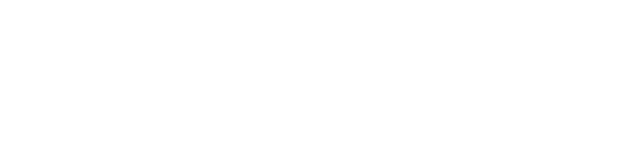
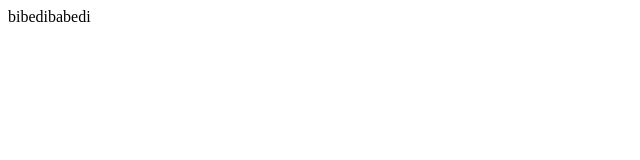
Before and after one commit to kon-1/kon-one, a plain HTML site: page hello.html in a window 1280 px wide. Shown: the whole page, without its empty margins (0-640 px from the left). Drawn offline with Linux system fonts and the light colour scheme.

Commit message:
third commit
weiter

```diff
--- a/hello.html
+++ b/hello.html
@@ -6,6 +6,6 @@
     <title>Document</title>
 </head>
 <body>
-
+    bibedibabedi
 </body>
 </html>
```
Also changed, not shown: index.html (added).
